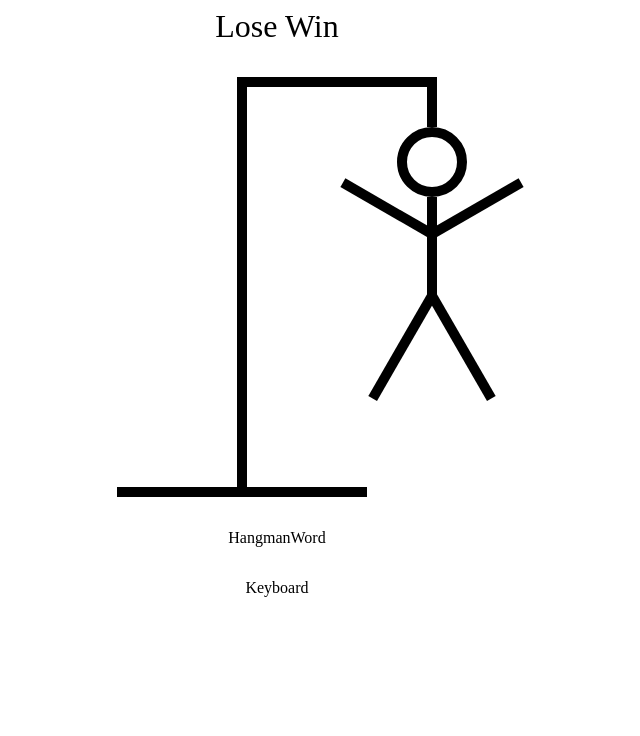
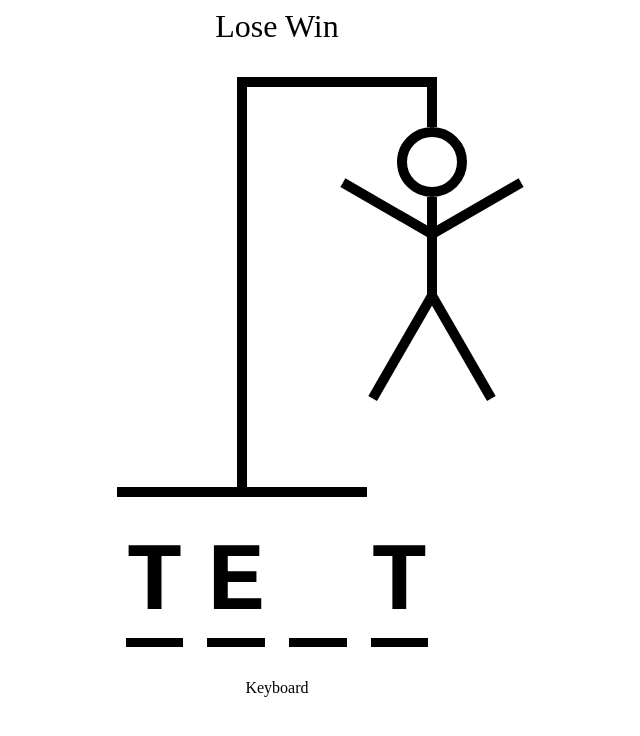
Before and after one commit to dimatkach11/hangman, a React (Vite) app: page / in a window 1280 px wide. Shown: the top 736 px of the page, without its empty margins (363-1003 px from the left). Built offline with nearby package versions, Linux system fonts and the light colour scheme.

Commit message:
HangmanWord, test word and guessedLetters

```diff
--- a/src/components/HangmanWord.tsx
+++ b/src/components/HangmanWord.tsx
@@ -1,7 +1,37 @@
 import { FC } from 'react'
 
 const HangmanWord: FC = () => {
-  return <div>HangmanWord</div>
+  const word = 'test'
+  const guessedLetters = ['e', 't']
+  return (
+    <div
+      style={{
+        display: 'flex',
+        gap: '.25em',
+        fontSize: '6rem',
+        fontWeight: 'bold',
+        textTransform: 'uppercase',
+        fontFamily: 'monospace',
+      }}
+    >
+      {word.split('').map((letter, index) => (
+        <span
+          key={index}
+          style={{
+            borderBottom: '.1em solid black',
+          }}
+        >
+          <span
+            style={{
+              visibility: guessedLetters.includes(letter) ? 'visible' : 'hidden',
+            }}
+          >
+            {letter}
+          </span>
+        </span>
+      ))}
+    </div>
+  )
 }
 
 export default HangmanWord
```
